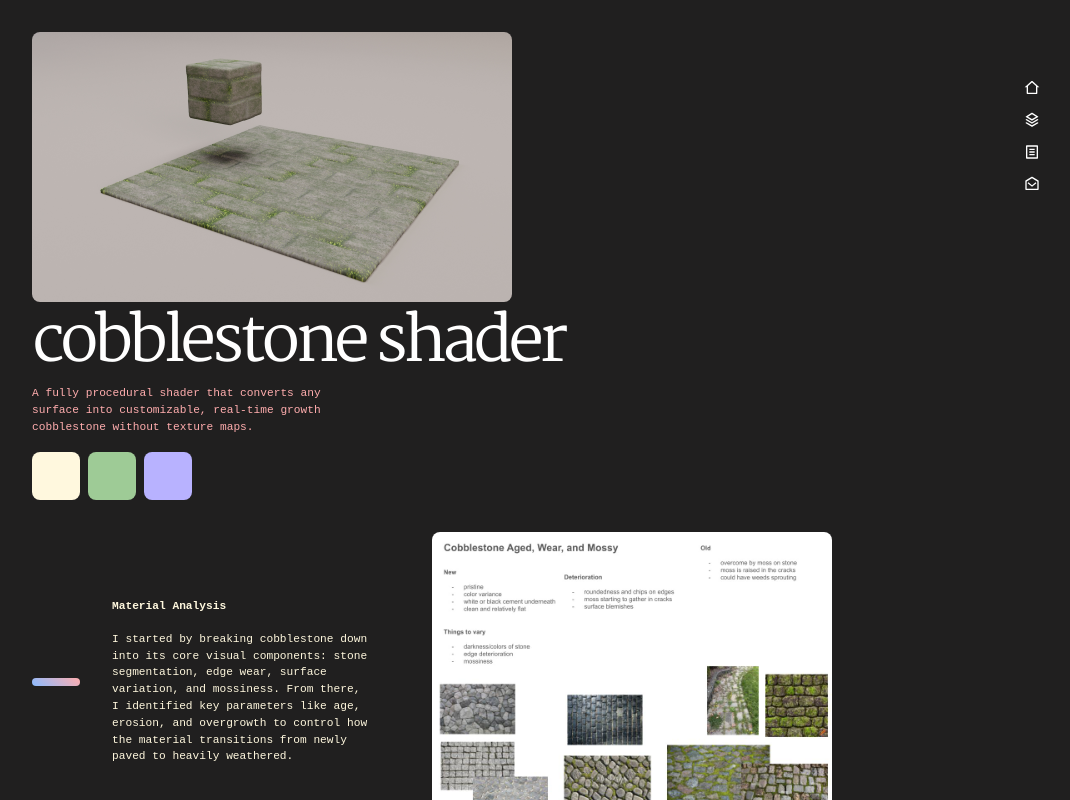
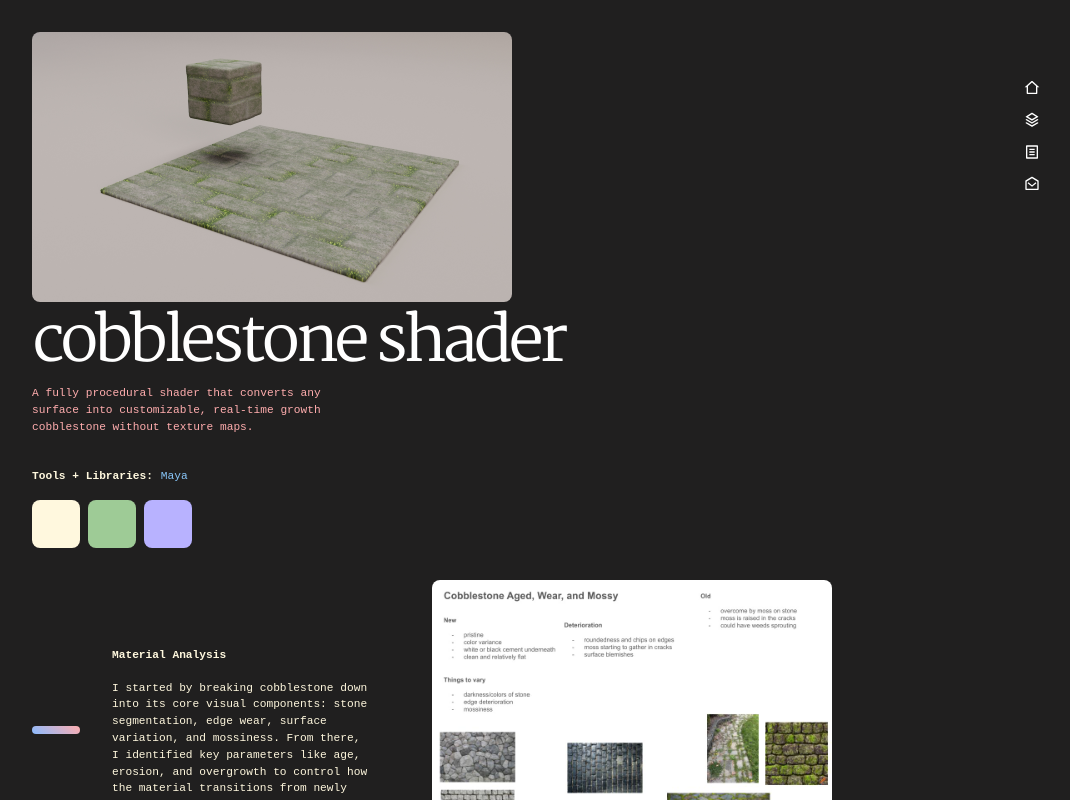
Before and after one commit to jjesswan/jesswan-gamedev, a React (Vite) app: page /cobblestone in a window 1280 px wide. Shown: the top 800 px of the page, without its empty margins (208-1278 px from the left). Built offline with nearby package versions, Linux system fonts and the light colour scheme.

Commit message:
add tools/librariesdesc

```diff
--- a/src/components/WorkPages/ProjectPages/WorkPage_Bear.tsx
+++ b/src/components/WorkPages/ProjectPages/WorkPage_Bear.tsx
@@ -16,6 +16,8 @@ export default function WorkPage_Bear() {
   const links: any[]=[];
   const header_img = "/images/Bear/header.png";
   const product_img = "https://player.vimeo.com/video/1048135105";
+
+  const libraries = "Maya, Adobe Premiere Pro";
 
 
   return (
@@ -59,6 +61,21 @@ export default function WorkPage_Bear() {
               color="red"
             >
               {desc}
+            </Text>
+            </Flex>
+            <Flex w={{lg: "40%", base: "80%"}} mt="2rem" gap=".5rem">
+             <Text
+              variant={"type"}
+              color="lightyellow"
+              fontWeight="600"
+            >
+              Tools + Libraries:
+            </Text>
+            <Text
+              variant={"type"}
+              color="blue"
+            >
+               {libraries}
             </Text>
             </Flex>
             <Flex gap=".5rem" mt={"1rem"}>
--- a/src/components/WorkPages/ProjectPages/WorkPage_Cobblestone.tsx
+++ b/src/components/WorkPages/ProjectPages/WorkPage_Cobblestone.tsx
@@ -15,6 +15,7 @@ export default function WorkPage_Cobblestone() {
   const links: any[]=[];
   const header_img = "/images/Cobblestone/header.jpg";
   const product_img = "/images/Cobblestone/moss_demo_optimized.gif";
+  const libraries = "Maya";
 
 
   return (
@@ -58,6 +59,21 @@ export default function WorkPage_Cobblestone() {
               color="red"
             >
               {desc}
+            </Text>
+            </Flex>
+            <Flex w={{lg: "40%", base: "80%"}} mt="2rem" gap=".5rem">
+             <Text
+              variant={"type"}
+              color="lightyellow"
+              fontWeight="600"
+            >
+              Tools + Libraries:
+            </Text>
+            <Text
+              variant={"type"}
+              color="blue"
+            >
+               {libraries}
             </Text>
             </Flex>
             <Flex gap=".5rem" mt={"1rem"}>
--- a/src/components/WorkPages/ProjectPages/WorkPage_NinjaMouse.tsx
+++ b/src/components/WorkPages/ProjectPages/WorkPage_NinjaMouse.tsx
@@ -15,6 +15,7 @@ export default function WorkPage_NinjaMouse() {
   const links: any[]=[{label:"Github", href:"https://github.com/jjesswan/3d-game-engine"}];
   const header_img = "/images/NinjaMouse/header.jpg";
   const product_img = "/images/NinjaMouse/full_demo_optimized.mp4";
+  const libraries = "OpenGL, GLSL, QT, Blender, GLAD";
 
 
   return (
@@ -58,6 +59,21 @@ export default function WorkPage_NinjaMouse() {
               color="red"
             >
               {desc}
+            </Text>
+            </Flex>
+            <Flex w={{lg: "40%", base: "80%"}} mt="2rem" gap=".5rem">
+             <Text
+              variant={"type"}
+              color="lightyellow"
+              fontWeight="600"
+            >
+              Tools + Libraries:
+            </Text>
+            <Text
+              variant={"type"}
+              color="blue"
+            >
+               {libraries}
             </Text>
             </Flex>
             <Flex gap=".5rem" mt={"1rem"}>
--- a/src/components/WorkPages/ProjectPages/WorkPage_OriginTwo.tsx
+++ b/src/components/WorkPages/ProjectPages/WorkPage_OriginTwo.tsx
@@ -15,6 +15,7 @@ export default function WorkPage_OriginTwo() {
   const links: any[]=[{label:"Github", href:"https://github.com/jjesswan/origin-two"}];
   const header_img = "/images/OriginTwo/header.jpg";
   const product_img = "/images/OriginTwo/demo.mp4";
+  const libraries = "Java, JavaFX";
 
 
   return (
@@ -58,6 +59,21 @@ export default function WorkPage_OriginTwo() {
               color="red"
             >
               {desc}
+            </Text>
+            </Flex>
+            <Flex w={{lg: "40%", base: "80%"}} mt="2rem" gap=".5rem">
+             <Text
+              variant={"type"}
+              color="lightyellow"
+              fontWeight="600"
+            >
+              Tools + Libraries:
+            </Text>
+            <Text
+              variant={"type"}
+              color="blue"
+            >
+               {libraries}
             </Text>
             </Flex>
             <Flex gap=".5rem" mt={"1rem"}>
--- a/src/components/WorkPages/ProjectPages/WorkPage_Xiang.tsx
+++ b/src/components/WorkPages/ProjectPages/WorkPage_Xiang.tsx
@@ -16,6 +16,7 @@ export default function WorkPage_Xiang() {
   const links: any[]=[];
   const header_img = "/images/Xiang/header.jpg";
   const product_img = "/images/Xiang/demo_cut.mp4";
+  const libraries = "Maya, Unreal Engine";
 
 
   return (
@@ -59,6 +60,21 @@ export default function WorkPage_Xiang() {
               color="red"
             >
               {desc}
+            </Text>
+            </Flex>
+            <Flex w={{lg: "40%", base: "80%"}} mt="2rem" gap=".5rem">
+             <Text
+              variant={"type"}
+              color="lightyellow"
+              fontWeight="600"
+            >
+              Tools + Libraries:
+            </Text>
+            <Text
+              variant={"type"}
+              color="blue"
+            >
+               {libraries}
             </Text>
             </Flex>
             <Flex gap=".5rem" mt={"1rem"}>
```
Also changed, not shown: 2 other files (tests, documents, lock files or other folders).
